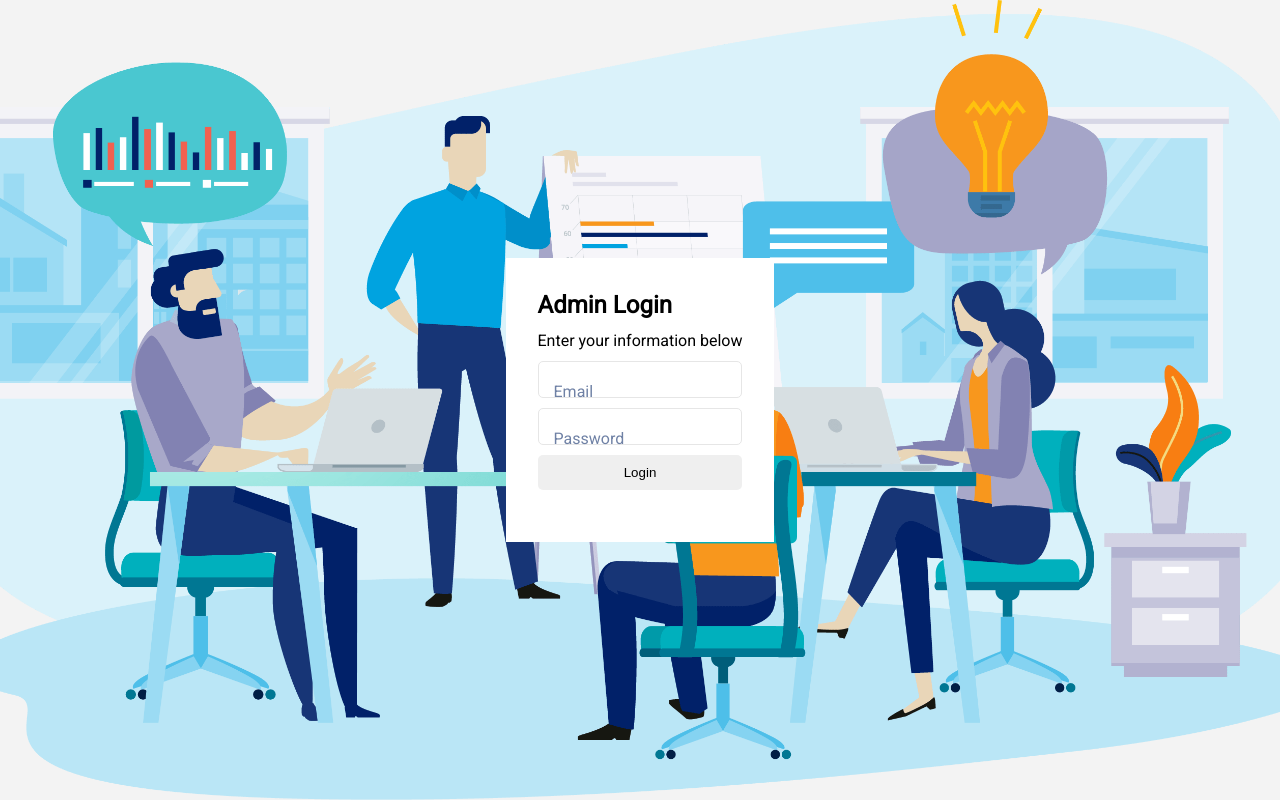
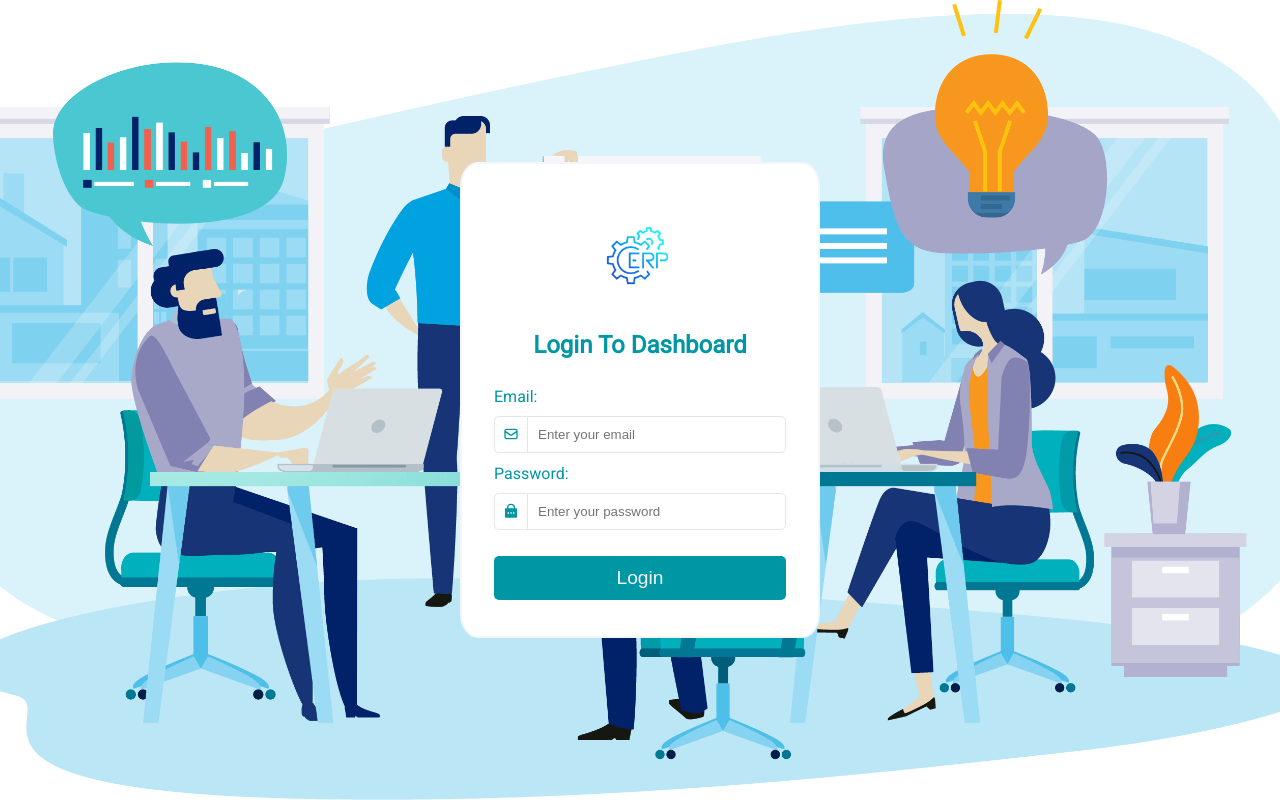
Before and after one commit to alimassry1997/erp, a React (Create React App) app in the folder frontend/: page /login in a window 1280 px wide. Built offline with nearby package versions, Linux system fonts and the light colour scheme.

Commit message:
Added Proxy for React backend URl and Login Page design done

```diff
--- a/frontend/src/App.css
+++ b/frontend/src/App.css
@@ -4,9 +4,10 @@ Google Font Imported
 @import url("https://fonts.googleapis.com/css?family=Roboto");
 
 html {
-  --white-color: #fff;
-  --light-color: #f3f3f3;
-  background-color: var(--light-color);
+  --primary-color: #0097a4;
+  --secondary-color: #133f4c;
+  --link-color: #25aba8;
+  --white-color: #f3f6fb;
 }
 
 /**
@@ -50,9 +51,20 @@ h6 {
 }
 
 .btn {
+  margin-top: 1rem;
   display: inline-block;
-  border: none;
+  border: 1px solid transparent;
   padding: 0.5rem 1.5rem;
+  cursor: pointer;
+  color: var(--white-color);
+  background-color: var(--primary-color);
+  font-size: 1.2rem;
+}
+
+.btn:hover {
+  color: var(--primary-color);
+  background-color: var(--white-color);
+  border: 1px solid var(--primary-color);
 }
 
 /**
@@ -71,34 +83,6 @@ Forms Design
 .form-label {
   margin-bottom: 0.5rem;
   display: inline-block;
-}
-
-.form-control[type="file"]:not(:disabled):not([readonly]) {
-  cursor: pointer;
-}
-
-.form-control[type="file"] {
-  overflow: hidden;
-}
-
-.form-control {
-  display: block;
-  width: 100%;
-  padding: 0.375rem 0.75rem;
-  font-size: 1rem;
-  font-weight: 400;
-  line-height: 1.5;
-  color: #212529;
-  background-color: #fff;
-  background-clip: padding-box;
-  border: 1px solid #ced4da;
-  border-top: none;
-  -webkit-appearance: none;
-  -moz-appearance: none;
-  appearance: none;
-  border-bottom-left-radius: 0.25rem;
-  border-bottom-right-radius: 0.25rem;
-  transition: border-color 0.15s ease-in-out, box-shadow 0.15s ease-in-out;
 }
 
 .form-group input,
@@ -126,9 +110,9 @@ Forms Design
   border: 1px solid #e6e6e6;
 }
 
-/*.form-valid:focus {*/
-/*  outline: 1px solid var(--link-color);*/
-/*}*/
+.form-valid:focus {
+  outline: 1px solid var(--link-color);
+}
 
 .error-msg {
   background-color: #f8d7da;
@@ -151,3 +135,11 @@ Forms Design
   border-radius: 5px;
   padding: 0.8rem;
 }
+
+.heading {
+  align-items: center;
+  font-weight: 700;
+  margin-bottom: 1rem;
+  display: flex;
+  flex-direction: column;
+}
--- a/frontend/src/Components/Pages/LoginPage.css
+++ b/frontend/src/Components/Pages/LoginPage.css
@@ -7,28 +7,42 @@
     center/cover;
 }
 
-.login-container .login-form {
-  padding: 2rem;
-  background-color: var(--white-color);
+.login-form img {
+  width: 150px;
 }
 
-.login-container form .form-group {
-  position: relative;
+.login-container .login-form {
+  padding: 1rem 2rem;
+  border-radius: 5%;
+  background-color: white;
+  color: var(--primary-color);
+  border: 2px solid var(--white-color);
 }
 
-.login-container form .form-group label {
-  position: absolute;
-  pointer-events: none;
-  transform: translate(0, 23px) scale(1);
-  transform-origin: top left;
-  transition: 200ms cubic-bezier(0, 0, 0.2, 1) 0ms;
-  color: #6f81a5;
-  font-size: 16px;
-  line-height: 1;
-  left: 16px;
+.form-input-div {
+  display: flex;
+  align-items: center;
 }
 
-.login-container form .form-group:focus-within label {
-  transform: translate(0, 12px) scale(0.8);
-  color: #0a53e4;
+.form-input-div > div {
+  display: flex;
+  text-align: center;
+  padding: 9px 0.5rem 10px 0.5rem;
+  border-radius: 5px;
+  margin-bottom: 10px;
+  border: 1px solid #e6e6e6;
+  border-right: none;
+  border-top-right-radius: 0 !important;
+  border-bottom-right-radius: 0 !important;
 }
+
+.form-input-div input {
+  border-top-left-radius: 0 !important;
+  border-bottom-left-radius: 0 !important;
+}
+
+@media (min-width: 700px) {
+  .login-container .login-form {
+    width: 360px;
+  }
+}
--- a/frontend/src/Components/Pages/LoginPage.jsx
+++ b/frontend/src/Components/Pages/LoginPage.jsx
@@ -2,6 +2,9 @@ import { useState, useEffect } from "react";
 // import { useNavigate } from "react-router-dom";
 import axios from "axios";
 import "./LoginPage.css";
+import Logo from "../../assets/images/logo.png";
+import { HiOutlineMail } from "react-icons/hi";
+import { RiLockPasswordFill } from "react-icons/ri";
 
 const LoginPage = () => {
   const [formData, setFormData] = useState({
@@ -27,14 +30,13 @@ const LoginPage = () => {
   // Submission Function
   const loginProcess = async (userData) => {
     try {
-      const response = await axios.post("/api/admins/login", userData);
+      const response = await axios.post("/api/login", userData);
       if (response.data) {
         const { data: user } = response;
         return user;
       }
     } catch (err) {
-      console.log(err.response);
-      setErrorMessage(err.response.data);
+      setErrorMessage(err.response.data.message);
       throw new Error();
     }
   };
@@ -57,9 +59,12 @@ const LoginPage = () => {
   const validate = (values) => {
     canSubmit = false;
     const errorMessages = {};
+    const regex = /^[^\s@]+@[^\s@]+\.[^\s@]{2,}$/i;
 
     if (values.email === "") {
-      errorMessages.email = "Username is required";
+      errorMessages.email = "Email is required";
+    } else if (!regex.test(values.email)) {
+      errorMessages.email = "Invalid Email address!";
     } else {
       errorMessages.email = "";
     }
@@ -89,27 +94,41 @@ const LoginPage = () => {
     <div className="login-container">
       <div className="login-form">
         <section className="heading">
-          <h1>Admin Login</h1>
-          <p>Enter your information below</p>
+          <img src={Logo} alt="Logo" />
+          <h1>Login To Dashboard</h1>
           {errorMessage && <p className="error-msg">{errorMessage}</p>}
         </section>
         <section className="form">
           <form onSubmit={onSubmit}>
             <div className="form-group">
+              <label className="form-label" htmlFor="email">
+                Email:
+              </label>
+              <div className="form-input-div">
+                <div>
+                  <HiOutlineMail />
+                </div>
                 <input
                   type="text"
                   className={errors.email ? "error" : "form-valid"}
                   name="email"
                   id="email"
                   value={email}
+                  placeholder="Enter your email"
                   onChange={onChange}
                 />
-              <label htmlFor="email">Email</label>
+              </div>
               <p>{errors.email}</p>
             </div>
 
             <div className="form-group">
-              <label htmlFor="password">Password</label>
+              <label className="form-label" htmlFor="password">
+                Password:
+              </label>
+              <div className="form-input-div">
+                <div>
+                  <RiLockPasswordFill />
+                </div>
                 <input
                   type="password"
                   className={errors.password ? "error" : "form-valid"}
@@ -117,12 +136,14 @@ const LoginPage = () => {
                   id="password"
                   value={password}
                   onChange={onChange}
+                  placeholder="Enter your password"
                 />
+              </div>
               <p>{errors.password}</p>
             </div>
 
             <div className="form-group">
-              <input type="submit" className="btn btn-block" value="Login" />
+              <input type="submit" className="btn" value="Login" />
             </div>
           </form>
         </section>
```
Also changed, not shown: frontend/src/setupProxy.js (added, +15 -0 lines), frontend/src/assets/images/logo.png (added), 1 other file (tests, documents, lock files or other folders). Lines whose indentation alone changed are shown as unchanged.
